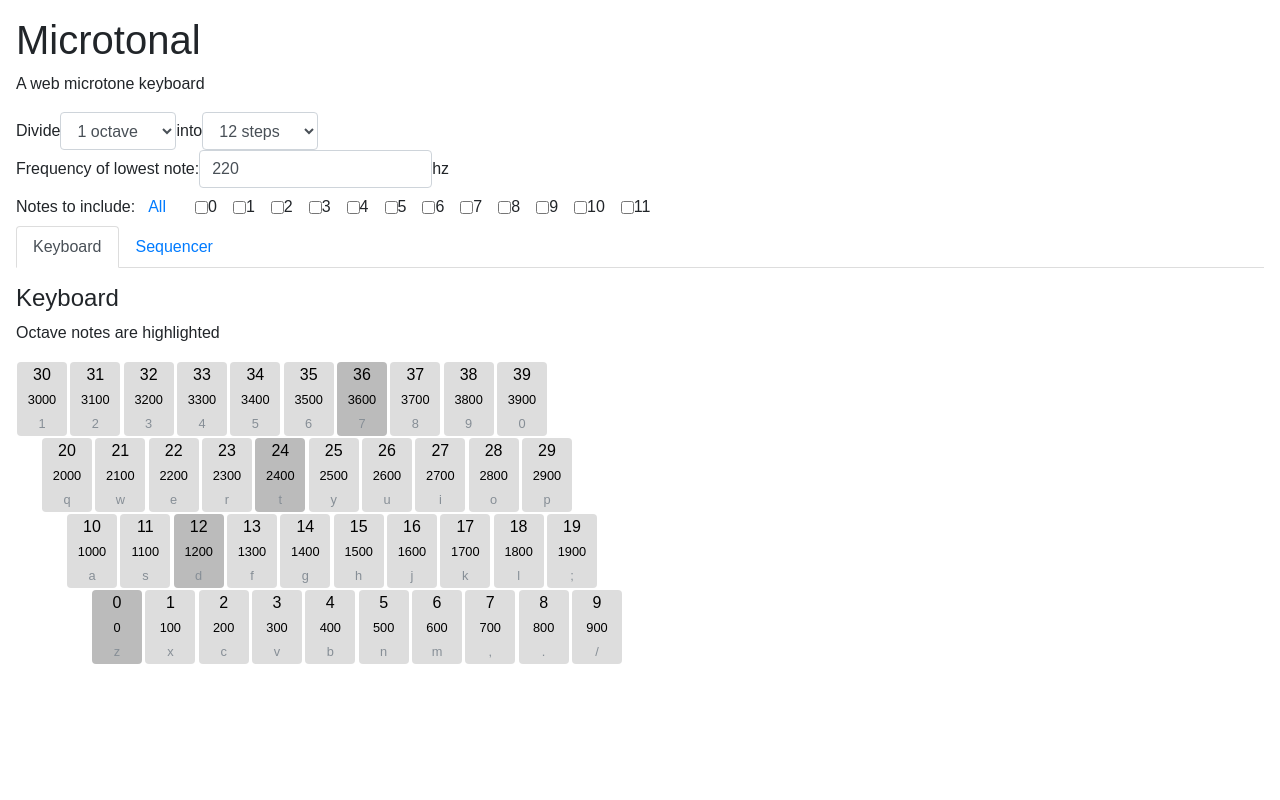
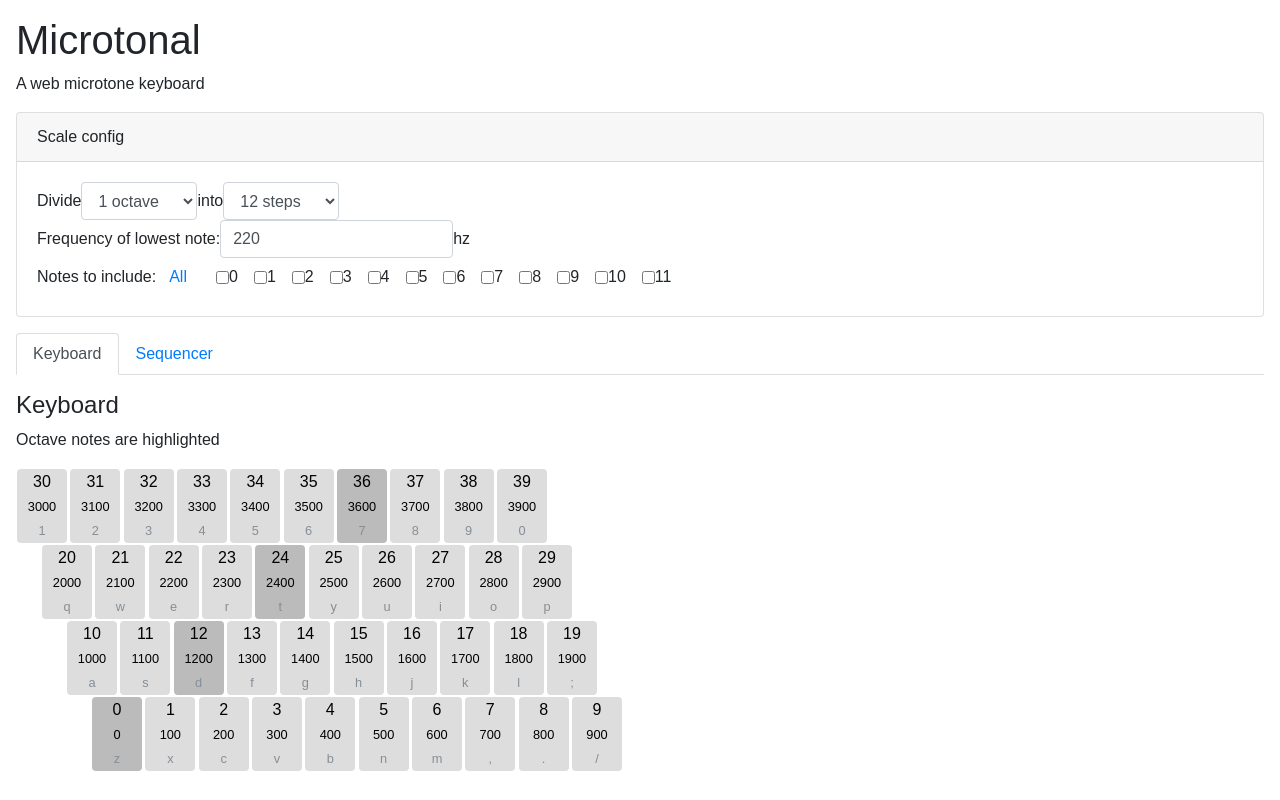
Before and after one commit to kevinsqi/microharmonic, a React (Create React App) app: page / in a window 1280 px wide. Built offline with nearby package versions, Linux system fonts and the light colour scheme.

Commit message:
put config in a card

```diff
--- a/src/App.js
+++ b/src/App.js
@@ -22,6 +22,7 @@ class App extends Component {
 
     this.state = {
       config: {
+        customCentValues: [],
         minFrequency: 220,
         numOctaves: 1,
         numSteps: 12,
@@ -81,7 +82,7 @@ class App extends Component {
           <h1>Microtonal</h1>
           <div>A web microtone keyboard</div>
 
-          <div className="mt-3">
+          <div className="my-3">
             <Settings
               config={this.state.config}
               setConfig={this.setConfig}
--- a/src/Settings.js
+++ b/src/Settings.js
@@ -53,7 +53,9 @@ class Settings extends React.Component {
 
   render() {
     return (
-      <div>
+      <div className="card">
+        <div className="card-header">Scale config</div>
+        <div className="card-body">
           <div className="form-inline">
             Divide
             <select className="form-control" value={this.props.config.numOctaves} onChange={this.onChangeNumOctaves}>
@@ -96,6 +98,7 @@ class Settings extends React.Component {
             }
           </div>
         </div>
+      </div>
     );
   }
 }
```
Lines whose indentation alone changed are shown as unchanged.
